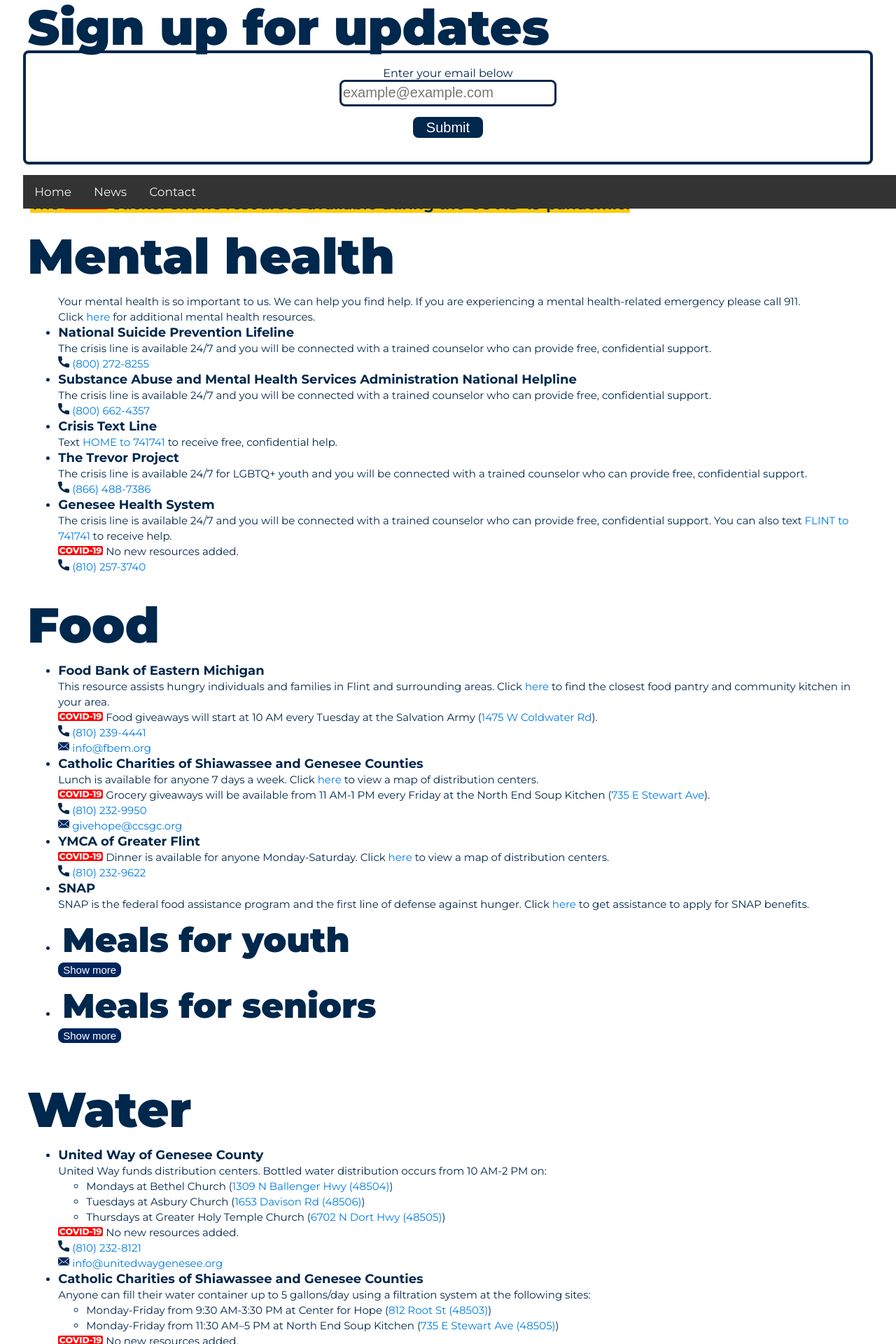
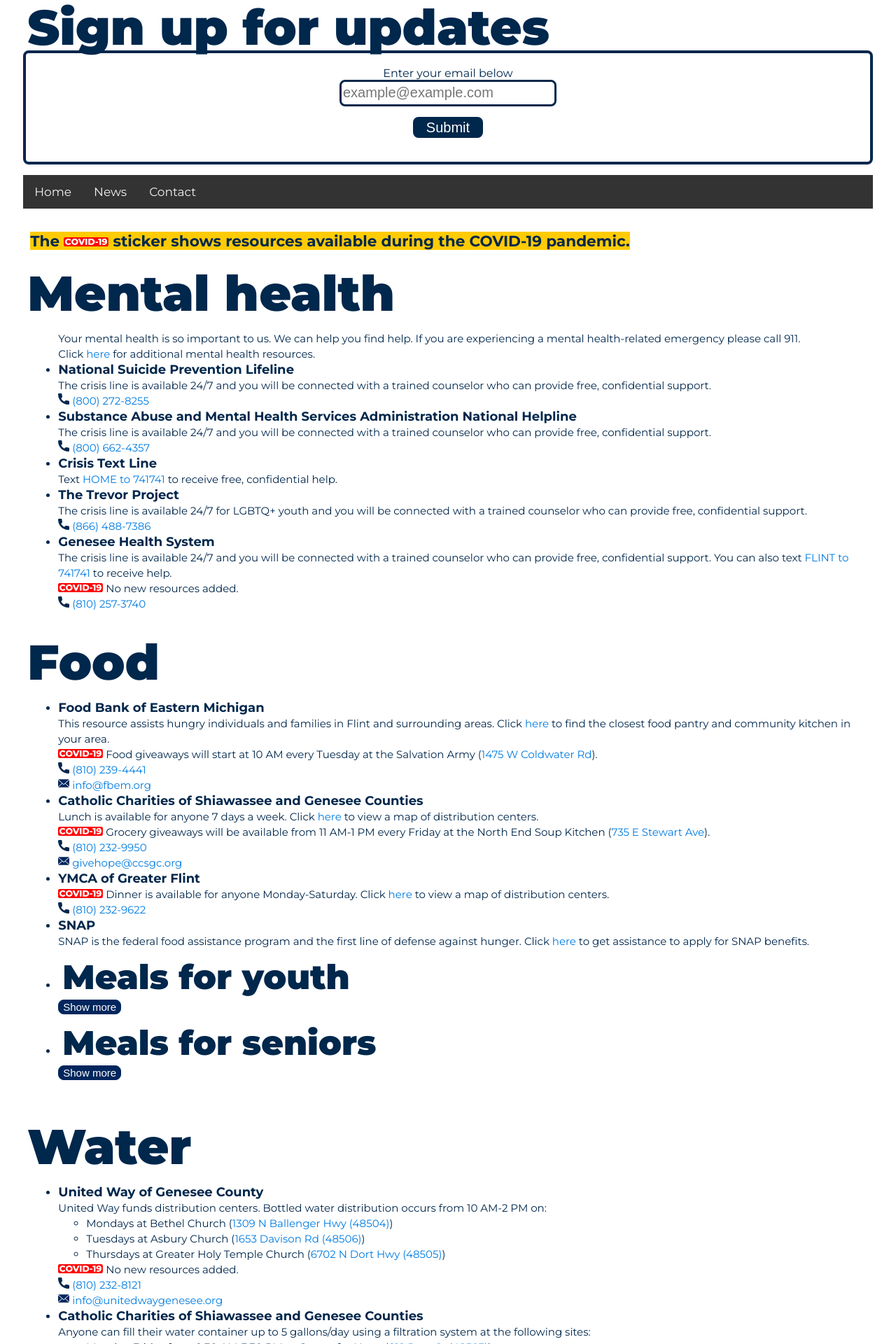
Before and after one commit to umichfjp/umichfjp.github.io, a Jekyll site: the page built from pages/resources.html, in a window 1280 px wide. Shown: the part 1165-3085 px from the top of the page at 70% size. Built offline with Jekyll 4.4.1, drawn with Linux system fonts in a browser that asks for light colours.

Commit message:
Update resources.html

```diff
--- a/pages/resources.html
+++ b/pages/resources.html
@@ -11,8 +11,6 @@ title: Resources for Flint residents
         .navbar {
           overflow: hidden;
           background-color: #333;
-          position: absolute;
-          width: 100%;
         }
 
         .navbar a {
@@ -26,10 +24,9 @@ title: Resources for Flint residents
         }
 
         .navbar a:hover {
-          background: #ddd;
+          background-color: #ddd;
           color: black;
         }
-
 
         .sticky {
           position: fixed;
@@ -553,7 +550,9 @@ title: Resources for Flint residents
         js.src = 'https://connect.facebook.net/en_US/sdk/xfbml.customerchat.js';
         fjs.parentNode.insertBefore(js, fjs);
       }(document, 'script', 'facebook-jssdk'));
+  </script>
 
+  <script>
       window.onscroll = function() {myFunction()};
 
         var navbar = document.getElementById("navbar");
```
Lines whose indentation alone changed are shown as unchanged.
